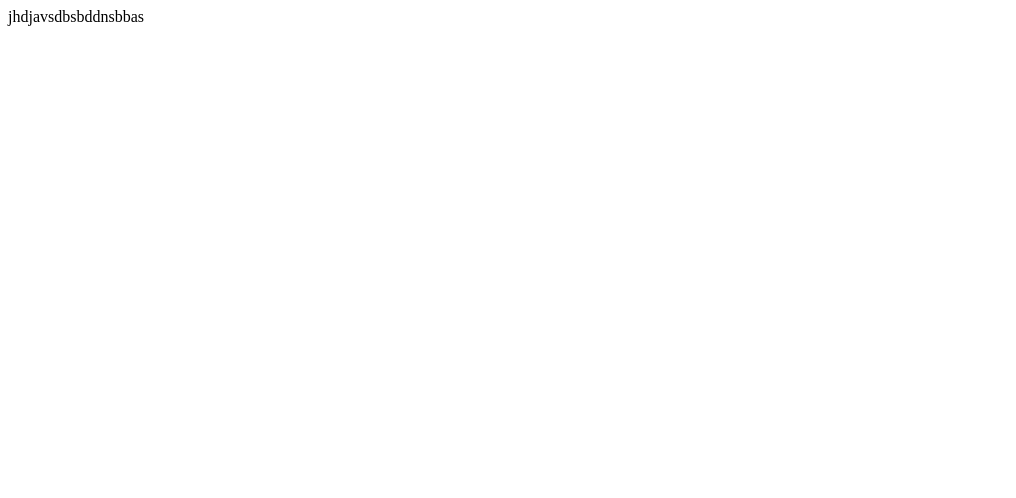
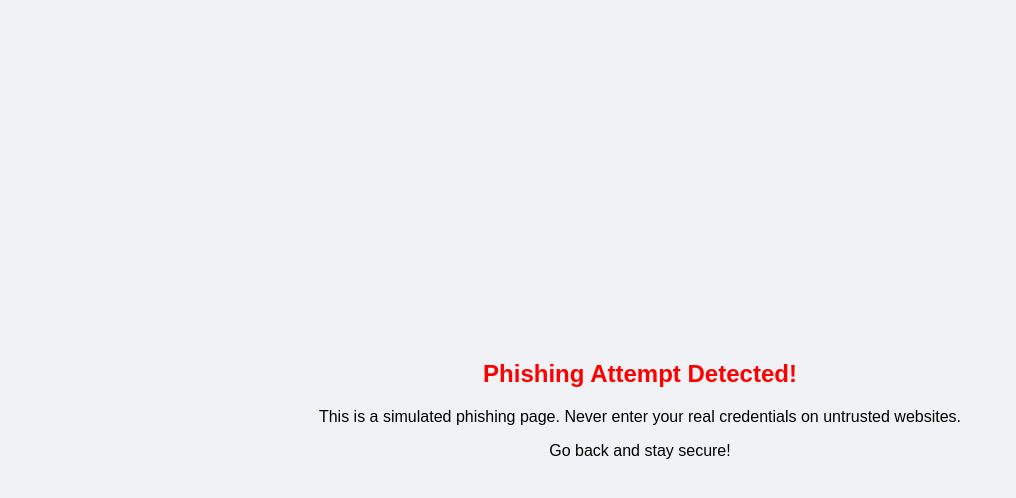
Before and after one commit to vermalax/fake-insta-login, a plain HTML site: page login.html in a window 1280 px wide. Shown: the whole page, without its empty margins (0-1016 px from the left). Drawn offline with Linux system fonts and the light colour scheme.

Commit message:
login.html

```diff
--- a/login.html
+++ b/login.html
@@ -1 +1,61 @@
-jhdjavsdbsbddnsbbas
+<!DOCTYPE html>
+
+<html lang="en">
+
+<head>
+
+    <meta charset="UTF-8">
+
+    <meta name="viewport" content="width=device-width, initial-scale=1.0">
+
+    <title>Login Failed</title>
+
+    <style>
+
+        body {
+
+            display: flex;
+
+            justify-content: center;
+
+            align-items: center;
+
+            height: 100vh;
+
+            background-color: #f0f2f5;
+
+            font-family: Arial, sans-serif;
+
+        }
+
+        .message {
+
+            text-align: center;
+
+        }
+
+        h2 {
+
+            color: red;
+
+        }
+
+    </style>
+
+</head>
+
+<body>
+
+    <div class="message">
+
+        <h2>Phishing Attempt Detected!</h2>
+
+        <p>This is a simulated phishing page. Never enter your real credentials on untrusted websites.</p>
+
+        <p>Go back and stay secure!</p>
+
+    </div>
+
+</body>
+
+</html>
```
